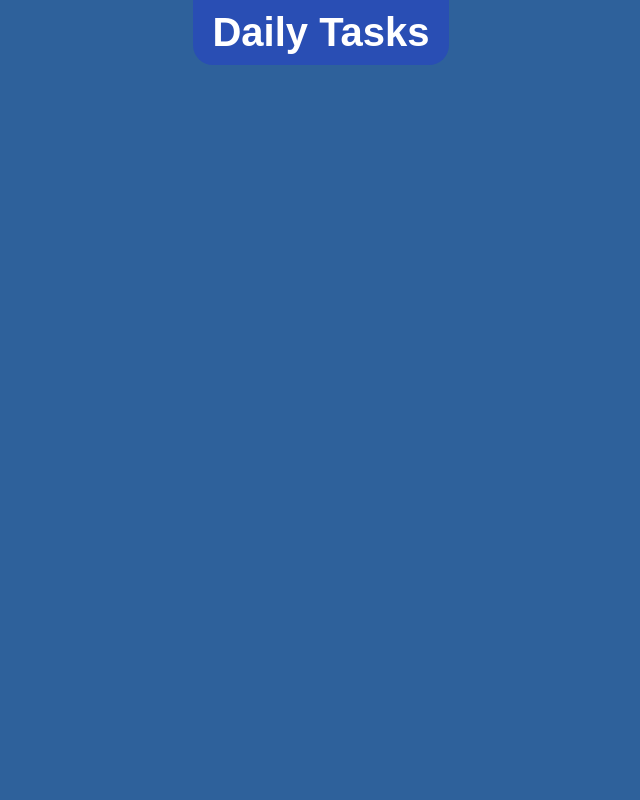
After one commit to devmiza/Lista-de-tarefa-flask, a Flask app: template templates/base.html in a window 1280 px wide. The commit adds this page. Shown: the whole page, without its empty margins (319-959 px from the left). Run offline with Flask 3, Linux system fonts and the light colour scheme; the template is opened without the code that fills it, so the values that code supplies are empty.

Commit message:
Adicionando sidebar ao projeto (Em andamento)

```diff
--- a/app.py
+++ b/app.py
@@ -17,7 +17,7 @@ def index():
     all_tasks = Tasks.query.all()
     pending_tasks = Tasks.query.filter_by(completed=False).all()
     completed_tasks = Tasks.query.filter_by(completed=True).all()
-    return render_template('index.html', all_tasks=all_tasks, pending_tasks=pending_tasks, completed_tasks=completed_tasks)
+    return render_template('base.html', all_tasks=all_tasks, pending_tasks=pending_tasks, completed_tasks=completed_tasks)
 
 #Crud (Create)
 @app.route('/create', methods=['POST'])
--- /dev/null
+++ b/static/css/base.css
@@ -0,0 +1,81 @@
+* {
+    box-sizing: border-box;
+    margin: 0;
+    padding: 0;
+}
+
+body {
+    font-family: Arial, sans-serif;
+    display: flex;
+    height: 100vh;
+    background-color: #2e619b;
+    color: #272727;
+}
+
+/* Container principal */
+.main-container {
+    display: flex;
+    width: 100%;
+    height: 100%;
+}
+
+/* Menu Lateral */
+.sidebar {
+    position: fixed;
+    left: -250px; /* Inicialmente escondido */
+    top: 0;
+    width: 250px;
+    height: 100%;
+    background-color: #0d5ed8;
+    transition: left 0.3s ease; /* Animação para deslizar */
+    z-index: 999;
+    padding: 20px;
+}
+
+.sidebar.active {
+    left: 0; /* Quando ativo, o menu aparece */
+}
+
+.sidebar .toggle-btn {
+    position: absolute;
+    top: 20px;
+    left: 20px;
+    font-size: 30px;
+    background: none;
+    border: none;
+    color: #fff;
+    cursor: pointer;
+}
+
+.content-container {
+    margin-left: 0; /* Quando o menu estiver fechado */
+    transition: margin-left 0.3s ease;
+    flex-grow: 1;
+}
+
+/* Quando o menu estiver aberto, desloca o conteúdo */
+.sidebar.active + .content-container {
+    margin-left: 250px;
+}
+
+header {
+    display: flex;
+    align-items: center;
+    justify-content: center;
+    width: 100%;
+    text-align: center;
+    margin-bottom: 20px;
+}
+
+.app-name {
+    background-color: rgb(41, 78, 180);
+    width: 20%;
+    padding: 10px;
+    border-radius: 0 0 20px 20px;
+    text-align: center;
+}
+
+h1 {
+    color: #fff;
+    font-size: 2.5em;
+}
--- /dev/null
+++ b/templates/base.html
@@ -0,0 +1,46 @@
+<!DOCTYPE html>
+<html lang="pt">
+
+<head>
+    <meta charset="UTF-8">
+    <meta name="viewport" content="width=device-width, initial-scale=1.0">
+    <title>ToDo List</title>
+    <link rel="stylesheet" href="{{ url_for('static', filename='css/base.css') }}">
+</head>
+
+<body>
+    <div class="main-container">
+        <!-- Menu Lateral -->
+        <div class="sidebar" id="sidebar">
+            <button class="toggle-btn" onclick="toggleSidebar()">☰</button>
+            <!-- Esse é o conteúdo do menu (vai ser vazio por enquanto) -->
+            <div class="sidebar-content">
+                <!-- Adicionar conteúdo futuramente, quando necessário -->
+            </div>
+        </div>
+
+        <div class="content-container">
+            <header>
+                <div class="app-name">
+                    <h1>Daily Tasks</h1>
+                </div>
+            </header>
+
+            <!-- AQUI FICA O CONTEÚDO PRINCIPAL -->
+            <main>
+                <!-- Seu conteúdo principal da página vai aqui -->
+            </main>
+        </div>
+
+    </div>
+
+    <script>
+        function toggleSidebar() {
+            const sidebar = document.getElementById('sidebar');
+            sidebar.classList.toggle('active'); // Alterna a visibilidade do menu lateral
+        }
+    </script>
+</body>
+
+
+</html>
```
Also changed, not shown: static/css/styles.css (+9 -1 lines), templates/index.html (+7 -22 lines).
